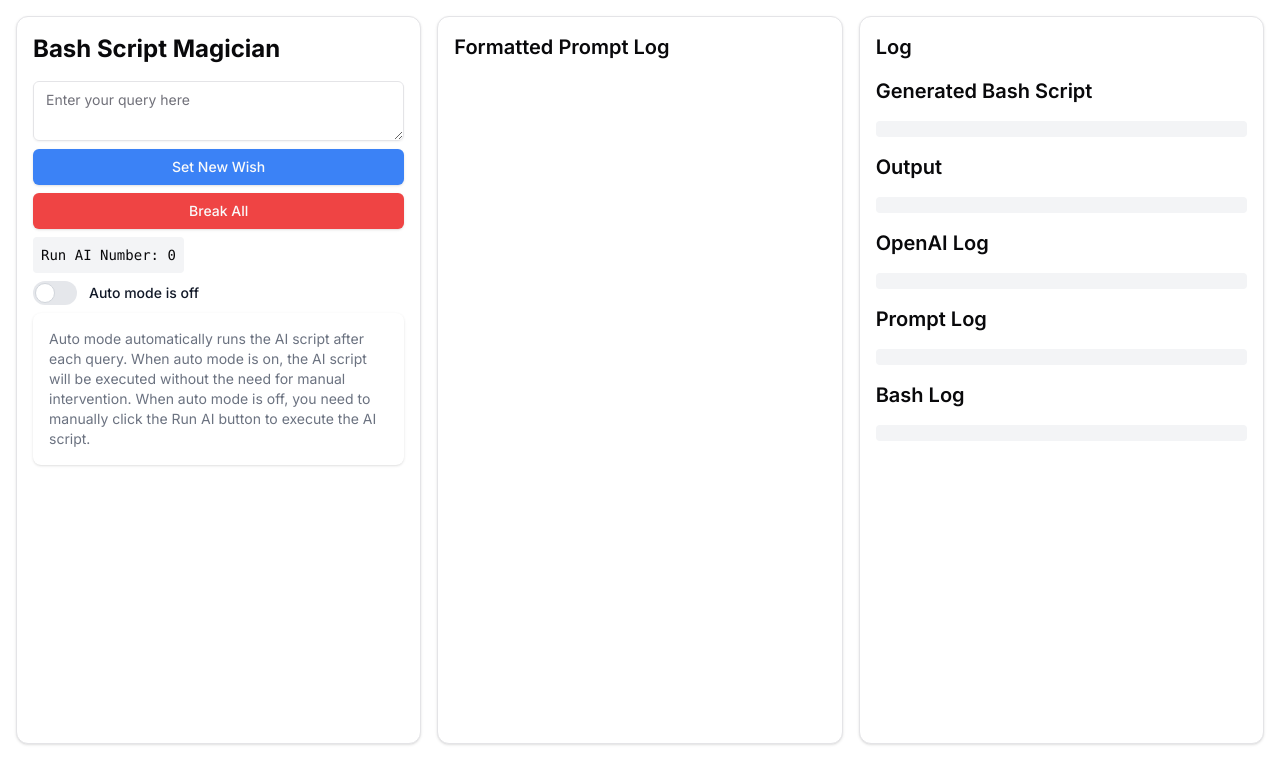
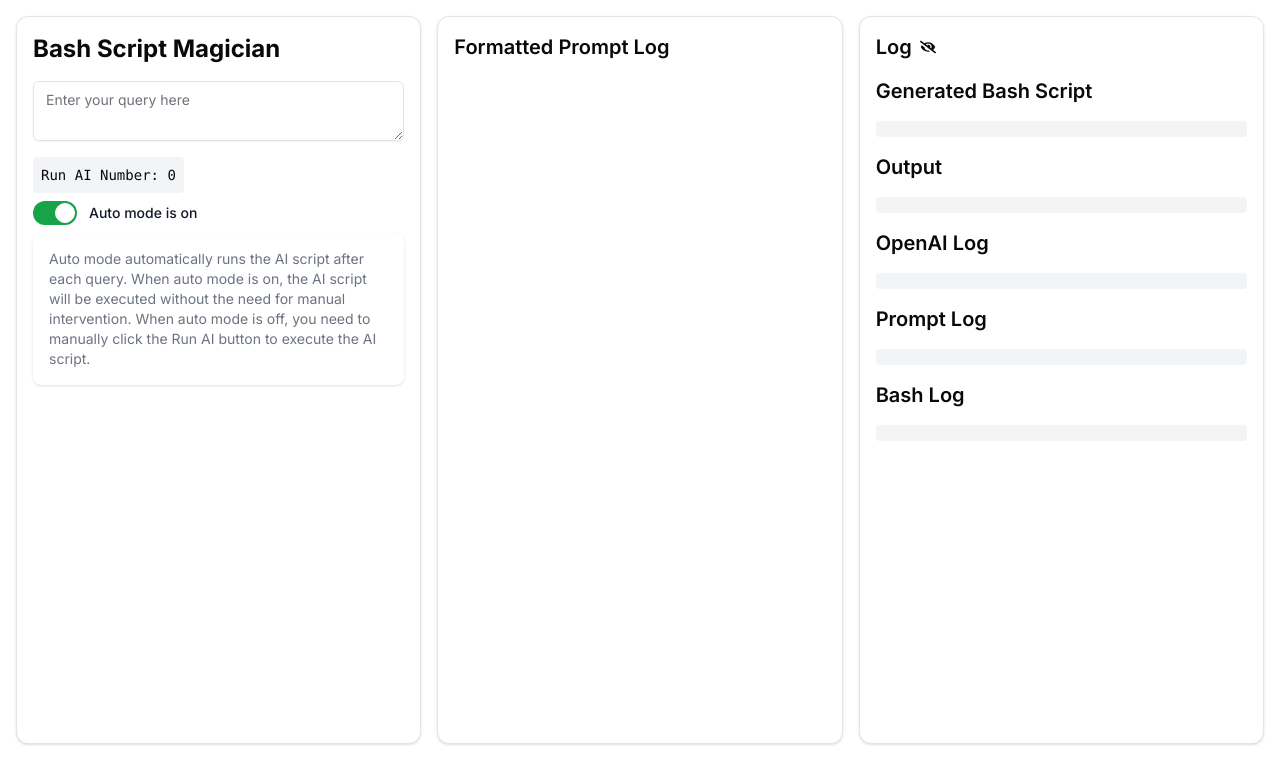
Before and after one commit to palo-it-th/LLM-Bash-Agent, a Next.js app: page / in a window 1280 px wide. Shown: the top 784 px of the page. Built offline with nearby package versions, Linux system fonts and the light colour scheme.

Commit message:
Remove "Set New Wish" button and add toggle button to show/hide logs

```diff
--- a/src/components/BashScriptGenerator/BashScriptGenerator.tsx
+++ b/src/components/BashScriptGenerator/BashScriptGenerator.tsx
@@ -6,7 +6,12 @@ import { useCallback, useRef, useState } from 'react'
 import InstructionText from './InstructionText'
 import { extractBashScript } from './utils'
 
-import { FaFileDownload, FaRegClipboard } from 'react-icons/fa'
+import {
+  FaEye,
+  FaEyeSlash,
+  FaFileDownload,
+  FaRegClipboard,
+} from 'react-icons/fa'
 
 const BashScriptGenerator = () => {
   const [query, setQuery] = useState('')
@@ -18,15 +23,16 @@ const BashScriptGenerator = () => {
   const [breakAll, setBreakAll] = useState(false)
   const breakAllRef = useRef(false)
   const [countAction, setCountAction] = useState(0)
-  const [autoRun, setAutoRun] = useState(false)
+  const [autoRun, setAutoRun] = useState(true)
+  const [showLog, setShowLog] = useState(true)
 
   const runBashScript = useCallback(
     async (directBashScript?: string, message?: string) => {
       if (breakAllRef.current) return
+
       console.log({ directBashScript, bashScript })
       let chosenBashScript = directBashScript ? directBashScript : bashScript
       try {
-        if (breakAllRef.current) return
         const response = await fetch('/api/runBash', {
           method: 'POST',
           headers: { 'Content-Type': 'application/json' },
@@ -35,15 +41,18 @@ const BashScriptGenerator = () => {
           }),
         })
         const data = await response.json()
+
         console.log({ data })
+
         setBashLog((prev) => `${prev}${chosenBashScript}\n\n`)
         setOutput((prev) => `${prev}${data.output}\n`)
+
         let observation =
           data.output.length > 0
             ? `Observation: ${data.output?.trim()}`
             : 'Observation: No output'
 
-        //TODO: Uncomment to auto run next prompt
+        // Auto run next prompt
         setOutput('AutoRun: ' + autoRun)
         if (autoRun) {
           setOutput('AutoRun: Run AI')
@@ -156,45 +165,33 @@ const BashScriptGenerator = () => {
         <Textarea
           placeholder="Enter your query here"
           value={query}
-          onChange={(e) => setQuery(e.target.value)}
-          className="mb-2"
+          onChange={(e) => {
+            setQuery(e.target.value)
+            setTempPrompt(`Instruction: ${e.target.value}\n`)
+          }}
+          className="mb-4"
         />
         <div className="flex flex-col items-start space-y-2">
-          <Button
-            onClick={() => {
-              if (query.length === 0) {
-                setOutput('Please enter a query')
-                return
-              } else {
-                setOutput('Ready to Run AI')
-                setTempPrompt(`Instruction: ${query}\n`)
-              }
-            }}
-            className="w-full bg-blue-500"
-          >
-            Set New Wish
-          </Button>
-          {tempPrompt ? (
+          {tempPrompt && (
             <Button
               onClick={() => runOpenAI()}
               className={`w-full ${autoRun ? `bg-green-500` : `bg-blue-500`}`}
             >
               Run AI {autoRun ? 'Auto' : ''}
             </Button>
-          ) : (
-            <></>
           )}
 
-          {!autoRun && bashScript.length > 0 ? (
+          {!autoRun && bashScript.length > 0 && (
             <Button
               onClick={() => runBashScript()}
               className="w-full bg-blue-500"
             >
               Run Bash Script
             </Button>
-          ) : (
-            <></>
           )}
+
+          {/* Break all */}
+          {openAILog && (
             <Button
               onClick={() => {
                 breakAllRef.current = !breakAllRef.current
@@ -207,6 +204,8 @@ const BashScriptGenerator = () => {
             >
               {breakAll ? 'Resume' : 'Break All'}
             </Button>
+          )}
+
           {output?.trim().length > 0 ? (
             <pre className="bg-gray-100 p-2 rounded whitespace-pre-wrap">
               Status: {output}
@@ -224,6 +223,7 @@ const BashScriptGenerator = () => {
               value=""
               className="sr-only peer"
               onClick={() => setAutoRun((prev) => !prev)}
+              defaultChecked={autoRun}
             />
             <div className="relative w-11 h-6 bg-gray-200 rounded-full peer dark:bg-gray-700 peer-focus:ring-4 peer-focus:ring-green-300 dark:peer-focus:ring-green-800 peer-checked:after:translate-x-full rtl:peer-checked:after:-translat</div>e-x-full peer-checked:after:border-white after:content-[''] after:absolute after:top-0.5 after:start-[2px] after:bg-white after:border-gray-300 after:border after:rounded-full after:h-5 after:w-5 after:transition-all dark:border-gray-600 peer-checked:bg-green-600"></div>
             <span className="ms-3 text-sm font-medium text-gray-900 dark:text-gray-300">
@@ -247,22 +247,14 @@ const BashScriptGenerator = () => {
       </Card>
       <Card className="p-4 w-full overflow-y-auto whitespace-nowrap">
         <div className="flex">
-          <h3 className="text-xl font-semibold mb-2 mr-2">
-            Formatted Prompt Log
-          </h3>
+          <h3 className="text-xl font-semibold mr-2">Formatted Prompt Log</h3>
 
           {tempPrompt && (
             <>
-              <button
-                onClick={() => copyToClipboard(tempPrompt)}
-                className="flex self-start"
-              >
+              <button onClick={() => copyToClipboard(tempPrompt)}>
                 <FaRegClipboard />
               </button>
-              <button
-                onClick={savePromptToFile}
-                className="flex self-start pl-1"
-              >
+              <button onClick={savePromptToFile} className="pl-1">
                 <FaFileDownload />
               </button>
             </>
@@ -272,8 +264,23 @@ const BashScriptGenerator = () => {
       </Card>
 
       <Card className="p-4 w-full overflow-y-auto whitespace-nowrap space-y-4">
-        <h2 className="text-xl font-semibold mb-2">Log</h2>
-        <h3 className="text-xl font-semibold mb-2">Generated Bash Script</h3>
+        <div className="flex">
+          <h2 className="text-xl font-semibold mr-2">Log</h2>
+          {showLog ? (
+            <button onClick={() => setShowLog(false)}>
+              <FaEyeSlash />
+            </button>
+          ) : (
+            <button onClick={() => setShowLog(true)}>
+              <FaEye />
+            </button>
+          )}
+        </div>
+        {showLog && (
+          <>
+            <h3 className="text-xl font-semibold mb-2">
+              Generated Bash Script
+            </h3>
             <pre className="bg-gray-100 p-2 rounded whitespace-pre-wrap text-sm">
               {bashScript}
             </pre>
@@ -294,6 +301,8 @@ const BashScriptGenerator = () => {
             <pre className="bg-gray-100 p-2 rounded whitespace-pre-wrap">
               {bashLog}
             </pre>
+          </>
+        )}
       </Card>
     </div>
   )
```
Also changed, not shown: 1 other file (tests, documents, lock files or other folders). Lines whose indentation alone changed are shown as unchanged.
